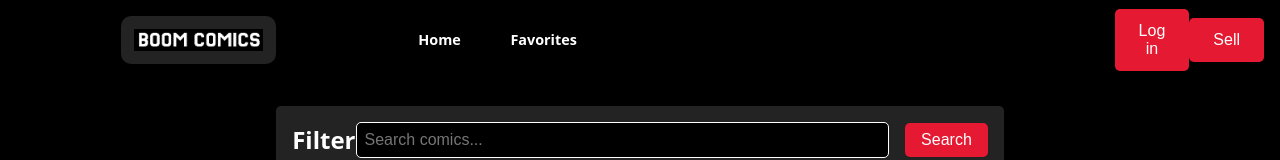
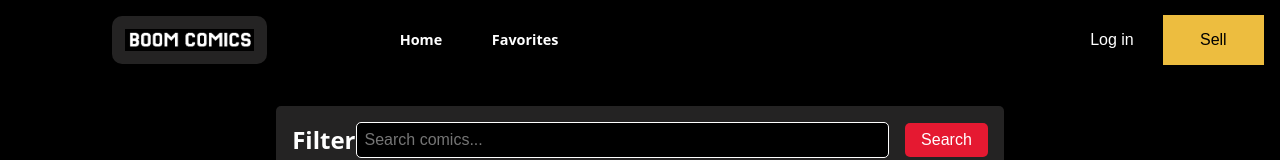
Before and after one commit to Hackathon-Globant-F5-G9/MarketPlace, a React (Vite) app in the folder comics-market/: page /home in a window 1280 px wide. Shown: the top 160 px of the page. Built offline with nearby package versions, Linux system fonts and the light colour scheme.

Commit message:
ajustes botones header

```diff
--- a/comics-market/src/components/button/Button.jsx
+++ b/comics-market/src/components/button/Button.jsx
@@ -1,12 +1,10 @@
-import "./Button.module.css";
+import styles from "./Button.module.css";
 
 const Button = ({ text, buttonClass, handleClick }) => {
   return (
-    <>
-      <button className={buttonClass} onClick={handleClick}>
-        {text}
-      </button>
-    </>
+    <button className={`${styles.button} ${styles[buttonClass]}`} onClick={handleClick}>
+      {text}
+    </button>
   );
 };
 
--- a/comics-market/src/components/button/Button.module.css
+++ b/comics-market/src/components/button/Button.module.css
@@ -33,6 +33,30 @@
     opacity: 0.6;
 }
 
+.logIn {
+    background-color: rgb(0, 0, 0);
+    border-radius:0;
+    width: 10rem;
+    padding: 1rem;
+}
+
+.sell {
+    background-color: var(--cuaternary-color);
+    border-radius:0;
+    width: 10rem;
+    padding: 1rem;
+    color:black;
+
+}
+
+.sell:hover {
+    background-color: rgb(255, 255, 255);
+}
+
+.logIn:hover {
+    background-color: rgb(255, 255, 255);
+    color:black;
+}
 /* Media Queries para responsividad */
 @media (max-width: 1280px) {
 
--- a/comics-market/src/components/header/Header.jsx
+++ b/comics-market/src/components/header/Header.jsx
@@ -13,8 +13,9 @@ export default function Header() {
         <NavItem href="/home" text="Home" />
         <NavItem href="/favorites" text="Favorites" />
       </Navbar>
-      <Button className={clsx(styles.button, styles.logIn)} text="Log in" />
-      <Button className={clsx(styles.button, styles.sell)} text="Sell" />
+      <Button buttonClass="logIn" text="Log in" />
+      <Button buttonClass="sell" text="Sell" />
+
     </header>
   );
 }
--- a/comics-market/src/components/header/Header.module.css
+++ b/comics-market/src/components/header/Header.module.css
@@ -40,17 +40,19 @@
 }
 
 /* Botones dentro del header */
-.button {
+ .button {
     display: flex;
     align-items: center;
     justify-content: center;
     height: 3rem;
-    width: 8rem;
+    width: 20rem;
+    padding-inline: 2rem;
     font-size: 1rem;
     border: none;
-    border-radius: 5px;
     cursor: pointer;
     transition: background-color 0.3s ease, color 0.3s ease;
+    background-color: blue;
+
 }
 
 .logIn {
```
